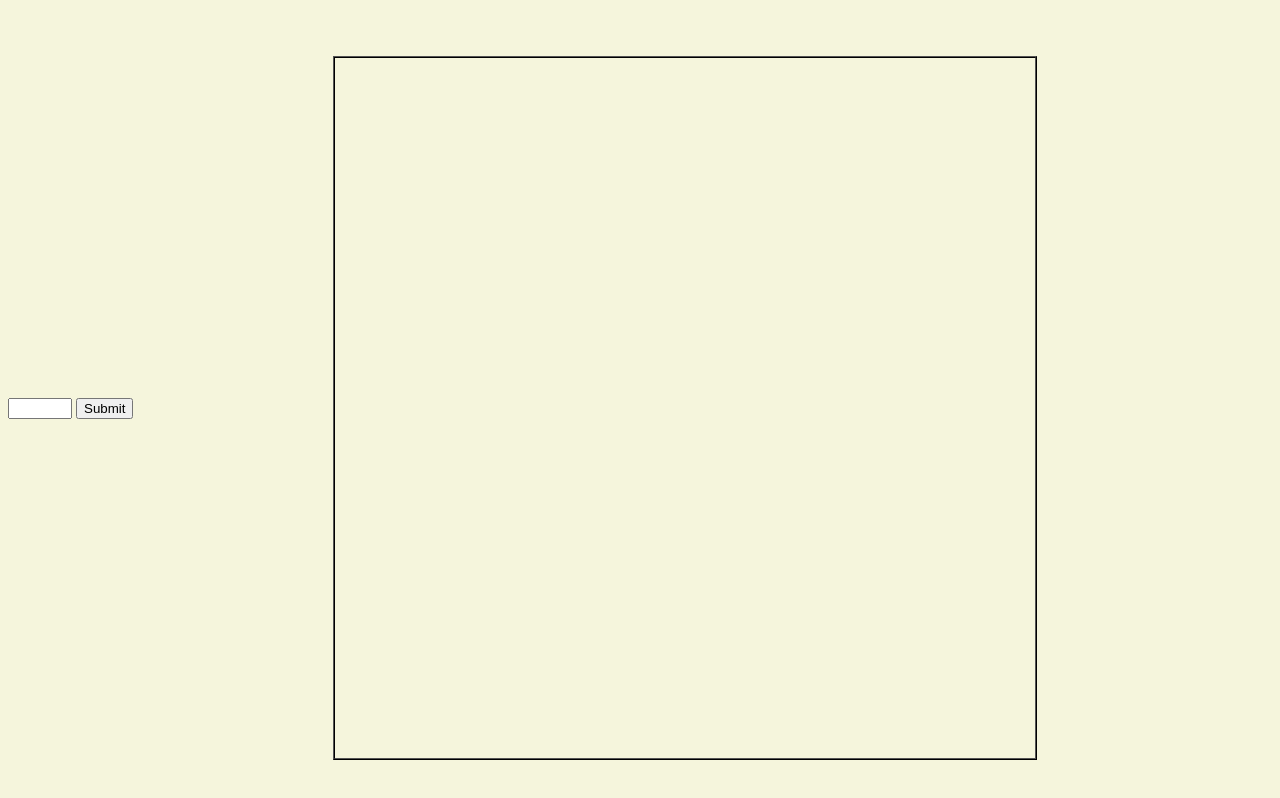
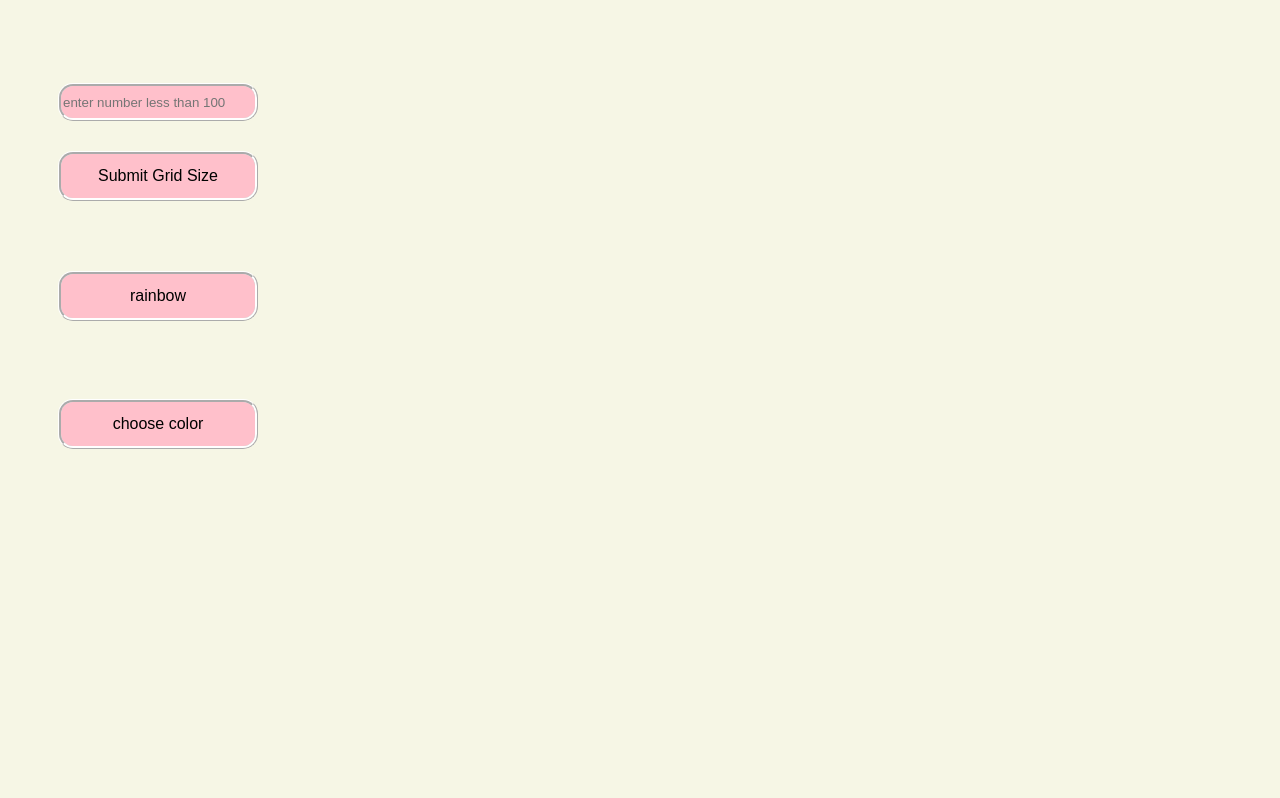
Before and after one commit to Ruxiana985/Etch-sketch, a plain HTML site: page index.html in a window 1280 px wide. Drawn offline with Linux system fonts and the light colour scheme.

Commit message:
some flexbox and css

```diff
--- a/index.html
+++ b/index.html
@@ -8,12 +8,19 @@
 
 </head>
 <body>
-   <div class="form1">
-    <input class="gridInput" type="number" name="grid size" min="2" max="100">
-    <button class="submit">Submit</button>
-</div>
+    <div class="everything">
+    <div class="form1">
+    <input class="gridInput" type="number" placeholder="enter number less than 100" name="grid size" min="1" max="100">
+    <button class="button submit">Submit Grid Size</button>
+    </div>
+    <div class="single">
+       <button class="button rain" >rainbow</button>
+       <br>
+       <button class="button choose">choose color</button>
 
+    </div>
 
+    </div>
 
 
 
--- a/scripts.js
+++ b/scripts.js
@@ -3,9 +3,8 @@ const submit = document.querySelector('.submit');
 const body = document.querySelector('body');
 const initialBox = document.createElement('div');
 body.appendChild(initialBox);
-initialBox.style.cssText = 'border: 2px ridge black; height: 700px; width: 700px;';
 
-body.style.cssText = 'display: flex; justify-content: flex-start; align-items: center; gap: 200px; height: 100vh; background-color: beige;';
+body.style.cssText = 'display: flex;  justify-content: start; align-items: start; height: 100vh; gap: 60px;';
 
 function gridGenerator() {
     const values = parseInt(gridInput.value); // Convert to number
@@ -21,37 +20,26 @@ function gridGenerator() {
         existingGrid.remove();
     }
 
-    if(initialBox){
-        initialBox.remove();
-    }
-
     // Create new grid container
     const gridContainer = document.createElement('div');
     gridContainer.classList.add('gridContainer');
-    gridContainer.style.cssText = 'display: flex; flex-direction: column; flex: 1; height: 700px; width: 700px; ';
+    gridContainer.style.cssText = 'display: flex; flex-wrap: wrap; margin-top: 70px; margin-left: 150px; height: 600px; width: 600px; background-color: white; border: 5px ridge pink;';
     body.appendChild(gridContainer);
 
-    // Calculate grid size minus border width for each cell
-    let gridSize = 700 / values;
+    // Calculate the size of each cell based on the input value
+    let gridSize = 600 / values;
 
-    for (let i = 0; i < values; i++) {
-        const outerdiv = document.createElement('div');
-        gridContainer.appendChild(outerdiv);
-        outerdiv.classList.add(`container-${i}`);
-        outerdiv.style.cssText = 'display: flex; justify-content: center; flex: 1;'; // Flex horizontally
-
-        for (let j = 0; j < values; j++) {
-            const innerdiv1 = document.createElement('div');
-            innerdiv1.classList.add('classin');
-            innerdiv1.style.cssText = `height: ${gridSize}px; width: ${gridSize}px; border: 1px solid black; box-sizing: border-box;`; // box-sizing ensures the border doesn't expand the grid
-            outerdiv.appendChild(innerdiv1);
-        }
+    for (let i = 0; i < values * values; i++) {
+        const innerdiv1 = document.createElement('div');
+        innerdiv1.classList.add('classin');
+        innerdiv1.style.cssText = `flex-basis: ${gridSize}px; height: ${gridSize}px; border: 1px solid black; box-sizing: border-box;`; // Flex-basis defines the width of each cell
+        gridContainer.appendChild(innerdiv1);
     }
 
     // Now that the grid is created, add event listeners to each grid cell
     const divs = document.querySelectorAll('.classin');
     divs.forEach(div => {
-        div.addEventListener('mouseenter', colorGenerator);
+        div.addEventListener('mouseenter', colorGeneratorRandom);
     });
 }
 
@@ -64,7 +52,11 @@ function random(number) {
 }
 
 // Function to change color of clicked grid cell
-function colorGenerator(e) {
+function colorGeneratorRandom(e) {
     const rndCol = `rgb(${random(255)}, ${random(255)}, ${random(255)})`;
     e.target.style.backgroundColor = rndCol;  // Apply random background color
 }
+
+function singleColor(){
+
+}
--- a/style.css
+++ b/style.css
@@ -0,0 +1,54 @@
+body{
+    background-color: rgb(246, 246, 229);
+}
+
+
+
+.everything {
+    display: flex;
+    flex-direction: column;
+    gap: 70px;
+    margin-top: 75px;
+    margin-left: 50px;
+    justify-content: center;
+    align-items: center;
+
+}
+
+
+.form1, .single {
+    display: flex;
+    flex-direction: column;
+    justify-content: flex-start;
+    gap: 30px;
+    width: 200px;
+    font-style: cursive;
+    font-weight: 200;
+
+
+
+}
+
+.gridInput{
+    background-color: pink;
+    border: 3px ridge white;
+    border-radius: 15px;
+    height: 30px;
+}
+
+
+
+.button{
+    background-color: pink;
+    border: 3px ridge white;
+    border-radius: 15px;
+    height: 50px;
+    font-size: 1em;
+    font-weight: 200;
+    font-style: cursive;
+}
+
+.button:hover{
+    transform: scale(1.1);
+    background-color: rgb(219, 123, 139);
+}
```
